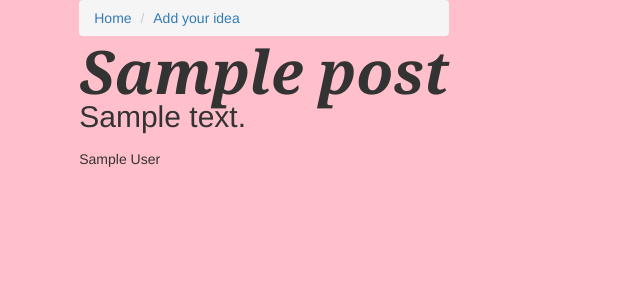
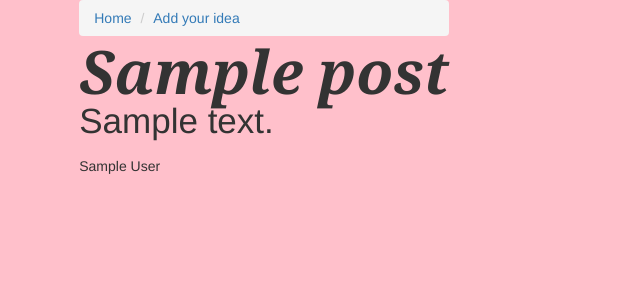
Before and after one commit to firefreezer1/django-blog, a Django app: template adu_blog/blog/templates/post.html in a window 1280 px wide. Shown: the top 300 px of the page, without its empty margins (0-640 px from the left). Run offline with Django 3.2, Linux system fonts and the light colour scheme; the template is opened without the code that fills it: values that come from a table or form of the project are taken from there, others are empty; tables that the repository leaves empty hold one stand-in row (values such as "Sample post"); some libraries are stand-ins or nearby versions.

Commit message:
increased font size

```diff
--- a/adu_blog/blog/templates/post.html
+++ b/adu_blog/blog/templates/post.html
@@ -38,7 +38,7 @@
 
     <h1 style="font: italic bold 12px/30px Georgia, serif;text-align:center;font-size:60px">{{post.title}}</h1>
     {% autoescape off %}
-    <p style="font-size:30px;">{{post.body}}</p>
+    <p style="font-size:35px;">{{post.body}}</p>
     {% endautoescape %}
 
     <span>{{post.author}}</span>
```
